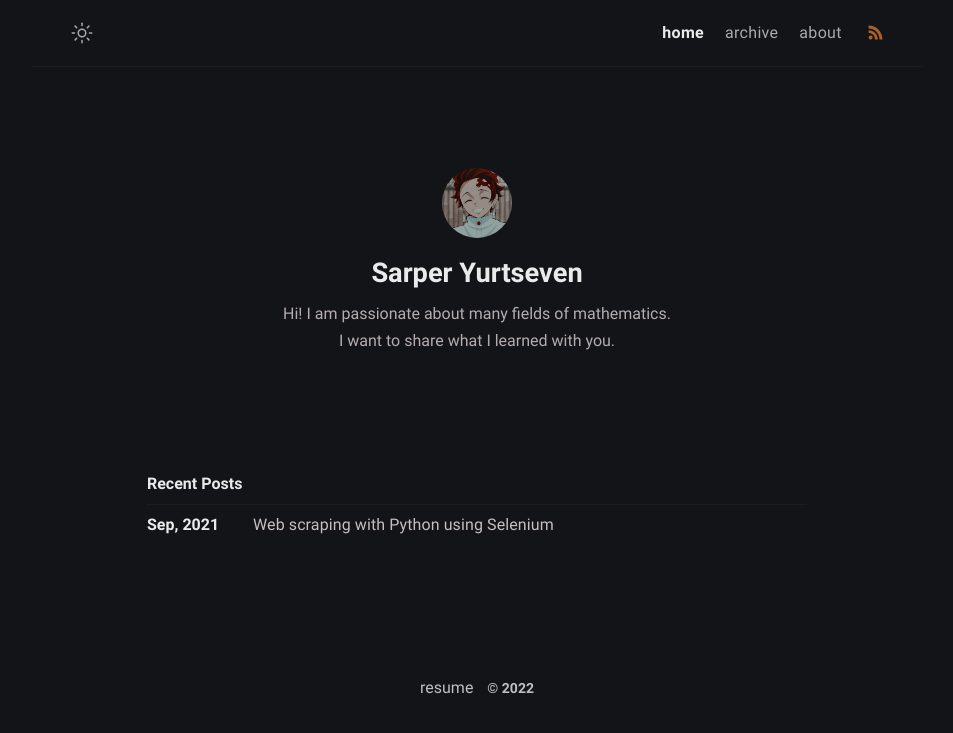
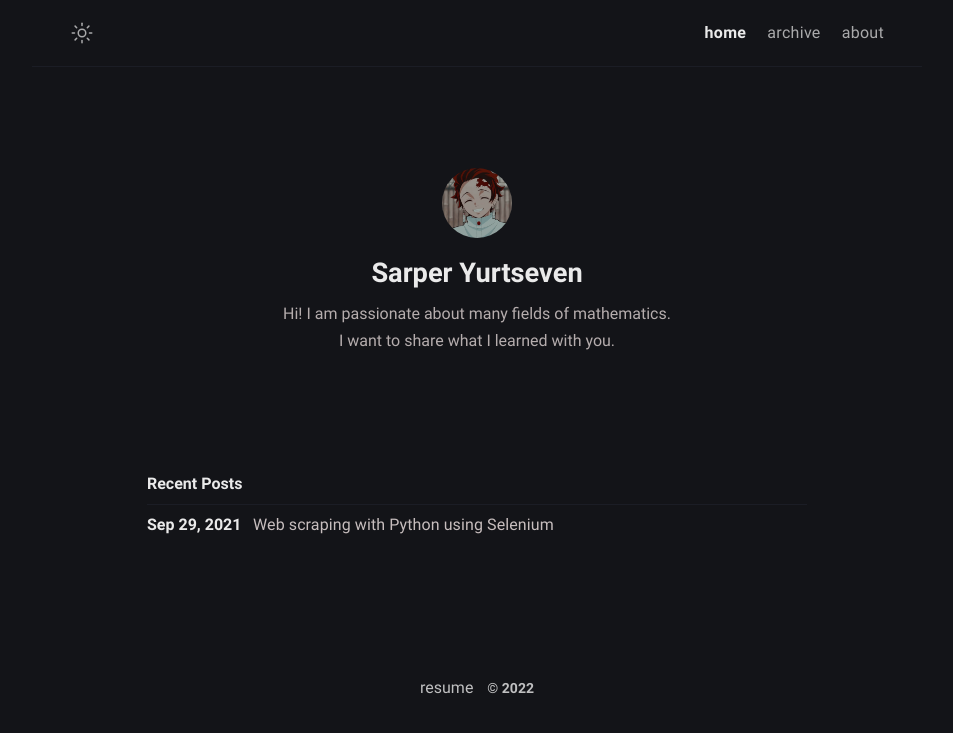
Before and after one commit to sarperyn/sarperyn.github.io, a Jekyll site: the page built from index.md, in a window 1280 px wide. Shown: the top 733 px of the page, without its empty margins (163-1116 px from the left). Built offline with Jekyll 4.4.1, drawn with Linux system fonts in a browser that asks for light colours; some of the changed lines change nothing that is shown.

Commit message:
made adjusments

```diff
--- a/_includes/navbar.html
+++ b/_includes/navbar.html
@@ -185,26 +185,6 @@
           <a class="menu-link {% if url == '/' %}active{% endif %}" href="/">home</a>
           <a class="menu-link {% if url == '/about/' %}active{% endif %}" href="/about">about</a>
         {%- endif -%}
-        <a class="menu-link rss" href="/feed.xml">
-          <svg
-            xmlns="http://www.w3.org/2000/svg"
-            width="17"
-            height="17"
-            viewBox="0 0 512 512"
-            fill="#ED812E"
-          >
-            <title>RSS</title>
-            <path
-              d="M108.56,342.78a60.34,60.34,0,1,0,60.56,60.44A60.63,60.63,0,0,0,108.56,342.78Z"
-            />
-            <path
-              d="M48,186.67v86.55c52,0,101.94,15.39,138.67,52.11s52,86.56,52,138.67h86.66C325.33,312.44,199.67,186.67,48,186.67Z"
-            />
-            <path
-              d="M48,48v86.56c185.25,0,329.22,144.08,329.22,329.44H464C464,234.66,277.67,48,48,48Z"
-            />
-          </svg>
-        </a>
       </div>
     </div>
   </nav>
--- a/_layouts/home.html
+++ b/_layouts/home.html
@@ -6,7 +6,7 @@
 <h3 class="posts-item-note" aria-label="Recent Posts">Recent Posts</h3>
 {%- for post in site.posts limit: site.number_of_posts -%}
 <article class="post-item">
-  <span class="post-item-date">{{ post.date | date: "%b, %Y" }}</span>
+  <span class="post-item-date">{{ post.date | date: "%b %d, %Y" }}</span>
   <h4 class="post-item-title">
     <a href="{{ post.url }}">{{ post.title | escape }}</a>
   </h4>
```
